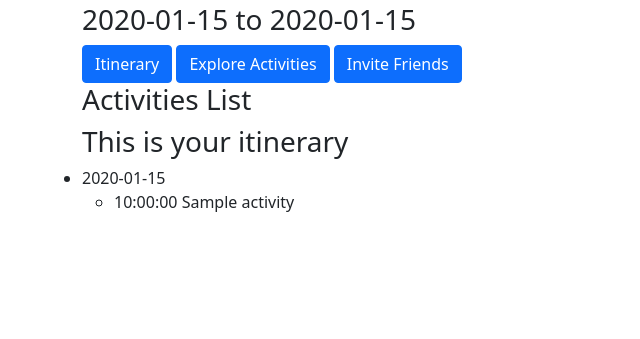
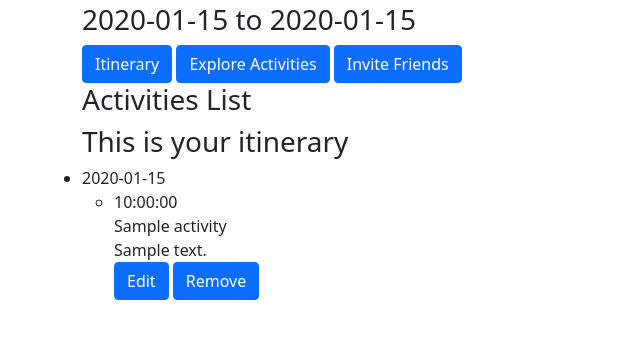
Before and after one commit to kat-jiang/Travel-planning-project, a Flask app: page /trip/1/itinerary in a window 1280 px wide. Shown: the part 155-494 px from the top of the page, without its empty margins (0-640 px from the left). Run offline with Flask 2, Linux system fonts and the light colour scheme; tables that the repository leaves empty hold one stand-in row (values such as "Sample post").

Commit message:
added edit datetime functionality to activites in itinerary

```diff
--- a/model.py
+++ b/model.py
@@ -102,6 +102,7 @@ class Activity(db.Model):
     longitude = db.Column(db.Integer)
     latitude = db.Column(db.Integer)
     yelp_id = db.Column(db.String(100))
+    note = db.Column(db.String)
 
     # # -- relationship to Day --
     # days = db.relationship("Day", backref="activity")
--- a/server.py
+++ b/server.py
@@ -368,6 +368,20 @@ def add_datetime_to_activity():
 
     return "Date and time added to activity"
 
+@app.route('/delete-activity', methods=["POST"])
+def remove_activity():
+    """Remove activity from db"""
+    #retrieve activity id and datetime from form
+    activity_id = request.json.get("activity_id")
+
+    #get activity object and remove from db
+    activity=crud.get_activity_by_activity_id(activity_id)
+    print(activity)
+    db.session.delete(activity)
+    db.session.commit()
+
+    return "Activity removed"
+
 # ----- ROUTES FOR MAPS ----- #
 
 @app.route('/api/trips')
--- a/static/js/itinerary.js
+++ b/static/js/itinerary.js
@@ -1,12 +1,16 @@
 "use strict";
+
+// -------- ADD DATETIME TO ACTIVITY -------- //
+
+// event listener to add/edit buttons to toggle modal, grab activity id
 let activityId = null
 for (const button of document.querySelectorAll(".modal-btn")) {
   button.addEventListener('click', () => {
-    activityId = button.getAttribute('id')
+    activityId = button.getAttribute('data-activity-id')
   })
 };
 
-
+// callback function to update db with datetime
 const addDatetime = (evt, activityId) => {
   evt.preventDefault();
 
@@ -32,3 +36,31 @@ const addDatetime = (evt, activityId) => {
 document.querySelector('#add-datetime').addEventListener('submit', (evt) => {
   addDatetime(evt, activityId);
 })
+
+// -------- REMOVE ACTIVITY -------- //
+
+const removeActivity = (activityId) => {
+
+  fetch('/delete-activity', {
+    method: 'POST',
+    body: JSON.stringify({activity_id: activityId}),
+    headers: {
+      'Content-Type': 'application/json',
+    },
+  })
+    .then(response => response.text())
+    .then(response => {
+      console.log(response);
+      location.reload()
+    });
+};
+
+for (const button of document.querySelectorAll(".remove")) {
+  button.addEventListener('click', () => {
+    activityId = button.getAttribute('data-activity-id');
+    console.log(activityId)
+    if (confirm('Do you want to remove this activity?')) {
+      removeActivity(activityId);
+    }
+  })
+};
--- a/templates/homepage.html
+++ b/templates/homepage.html
@@ -2,7 +2,7 @@
 {% block title %}Welcome{% endblock %}
 
 {% block body %}
-  <h1>Welcome!</h1>
+  <h1>Plan Trips with your Friends!</h1>
 
   <h2>Create an Account</h2>
   <form action="/register" method="POST">
--- a/templates/itinerary.html
+++ b/templates/itinerary.html
@@ -34,7 +34,8 @@
 
       </div>
       <div class="card-footer">
-        <button type="button" id="{{activity.activity_id}}" class="btn btn-primary modal-btn" data-bs-toggle="modal" data-bs-target="#addDatetimeModal">Add date/time</button>
+        <button type="button" data-activity-id="{{activity.activity_id}}" class="btn btn-primary modal-btn" data-bs-toggle="modal" data-bs-target="#addDatetimeModal">Add date/time</button>
+        <button type="button" class="btn btn-primary remove" data-activity-id="{{activity.activity_id}}">Remove</button>
       </div>
     </div>
     {% endfor %}
@@ -71,9 +72,13 @@
         <li>
           {{date}}
           <ul>
-            {% for item in sorted_activities[date] %}
+            {% for activity in sorted_activities[date] %}
             <li>
-              {{item.datetime.time()}} {{item.activity_name}}
+              {{activity.datetime.time()}} <br>
+              {{activity.activity_name}} <br>
+              {{activity.address}} <br>
+              <button type="button" data-activity-id="{{activity.activity_id}}" class="btn btn-primary modal-btn" data-bs-toggle="modal" data-bs-target="#addDatetimeModal">Edit</button>
+              <button type="button" class="btn btn-primary remove" data-activity-id="{{activity.activity_id}}">Remove</button>
             </li>
             {% endfor %}
           </ul>
```
